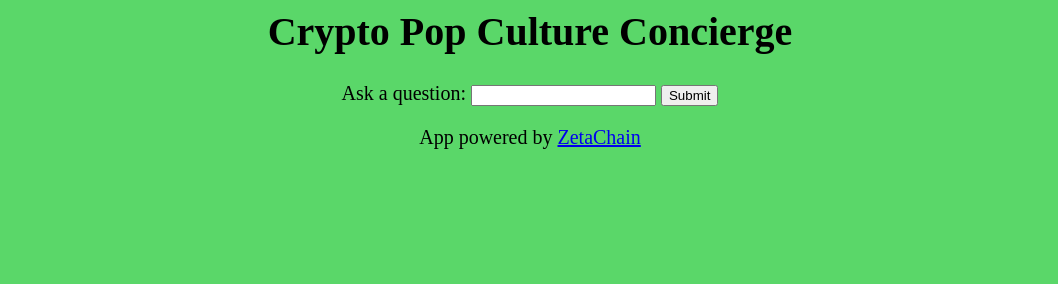
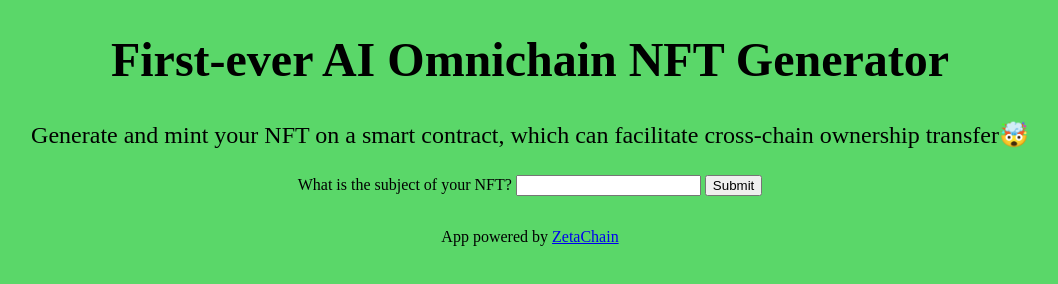
Before and after one commit to daoistjc/daoistjc, a plain HTML site: page index.html in a window 1280 px wide. Shown: the whole page, without its empty margins (110-1168 px from the left). Drawn offline with Linux system fonts and the light colour scheme.

Commit message:
Update index.html

```diff
--- a/index.html
+++ b/index.html
@@ -1,10 +1,18 @@
+<!DOCTYPE html>
+<html>
   <head>
-    <title>Crypto Pop Culture Concierge</title>
+    <title>First-ever AI Omnichain NFT Generator</title>
     <style>
       body {
         background-color: #5AD769;
-        font-size: 20px;
         text-align: center;
+      }
+      h1 {
+        font-size: 48px;
+      }
+      p {
+        font-size: 24px;
+        line-height: 32px;
       }
       #question-form {
         display: inline-block;
@@ -12,16 +20,16 @@
     </style>
   </head>
   <body>
-    <h1>Crypto Pop Culture Concierge</h1>
+    <h1>First-ever AI Omnichain NFT Generator</h1>
+    <p>Generate and mint your NFT on a smart contract, which can facilitate cross-chain ownership transfer🤯</p>
     <form>
-      <label for="question">Ask a question:</label>
+      <label for="question">What is the subject of your NFT?</label>
       <input type="text" id="question" name="question">
       <button type="button" onclick="submitQuestion()">Submit</button>
     </form>
     <div id="answer"></div>
-    <div>
-     App powered by
-      <a href="https://twitter.com/zetablockchain" target="_blank">ZetaChain</a>
+    <div style="margin-top: 32px;">
+     App powered by <a href="https://twitter.com/zetablockchain" target="_blank">ZetaChain</a>
     </div>
     <script>
       function submitQuestion() {
@@ -41,5 +49,7 @@
       });
   }
 </script>
+
+
 </body>
 </html>
```
Lines whose indentation alone changed are shown as unchanged.
